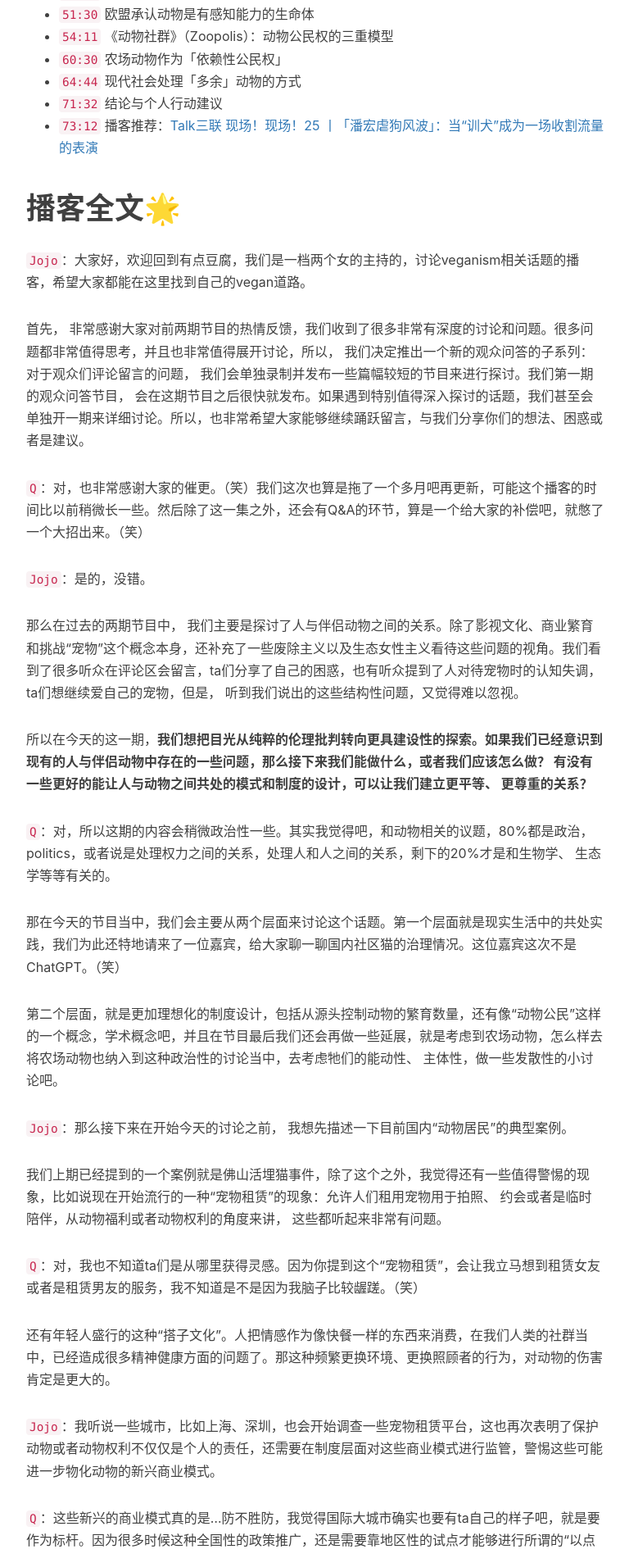
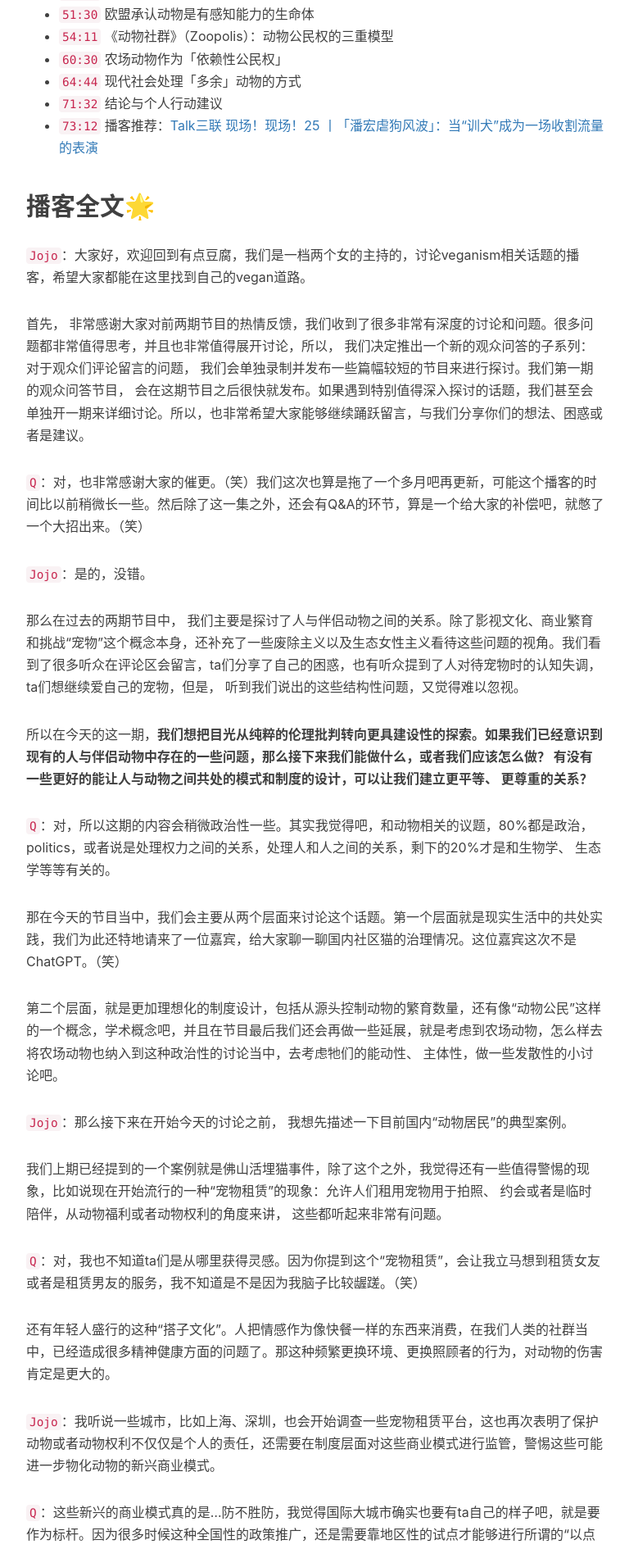
Before and after one commit to slightlytofu/slightlytofu.github.io, a Jekyll site: the page built from _posts/2025-05-23-Vol.06-不只是救助-重新思考流浪动物治理.md, in a window 1280 px wide. Shown: the part 1904-3794 px from the top of the page at 82% size, without its empty margins (233-1001 px from the left). Built offline with Jekyll 4.4.1, drawn with Linux system fonts in a browser that asks for light colours; nearby versions of some CDN libraries; comment, search, counter and statistics services are not loaded.

Commit message:
Formatting: vol6 & vol10

```diff
--- a/_posts/2025-05-23-Vol.06-不只是救助-重新思考流浪动物治理.md
+++ b/_posts/2025-05-23-Vol.06-不只是救助-重新思考流浪动物治理.md
@@ -51,7 +51,7 @@ tags:
 * `71:32` 结论与个人行动建议
 * `73:12` 播客推荐：[Talk三联 现场！现场！25 丨「潘宏虐狗风波」：当“训犬”成为一场收割流量的表演](https://www.xiaoyuzhoufm.com/episode/6802f5b71f1db84a5636045d){:target="_blank"}
 
-# 播客全文🌟
+## 播客全文🌟
 
 `Jojo`：大家好，欢迎回到有点豆腐，我们是一档两个女的主持的，讨论veganism相关话题的播客，希望大家都能在这里找到自己的vegan道路。
 
```
Also changed, not shown: _posts/2025-08-09-Vol.10-肉蛋奶女权的诞生-以她的生命为我赋权.md (+1 -1 lines).
